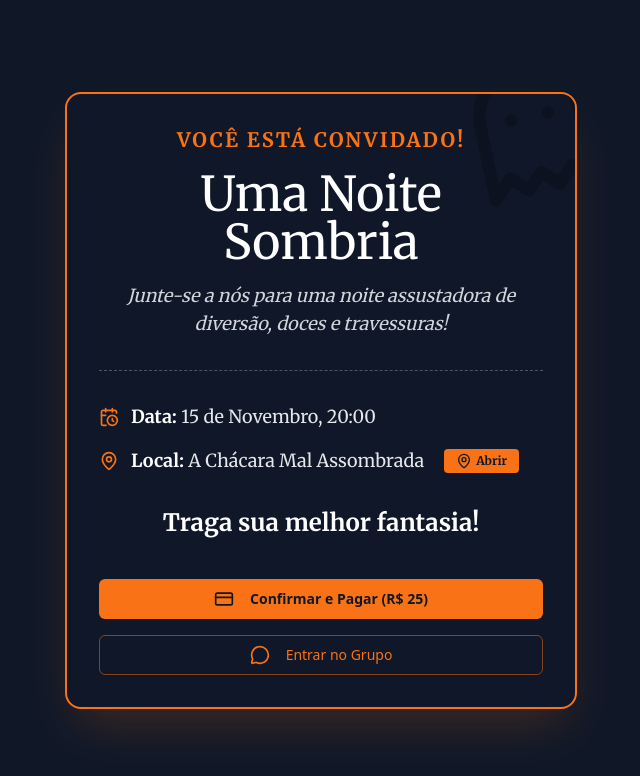
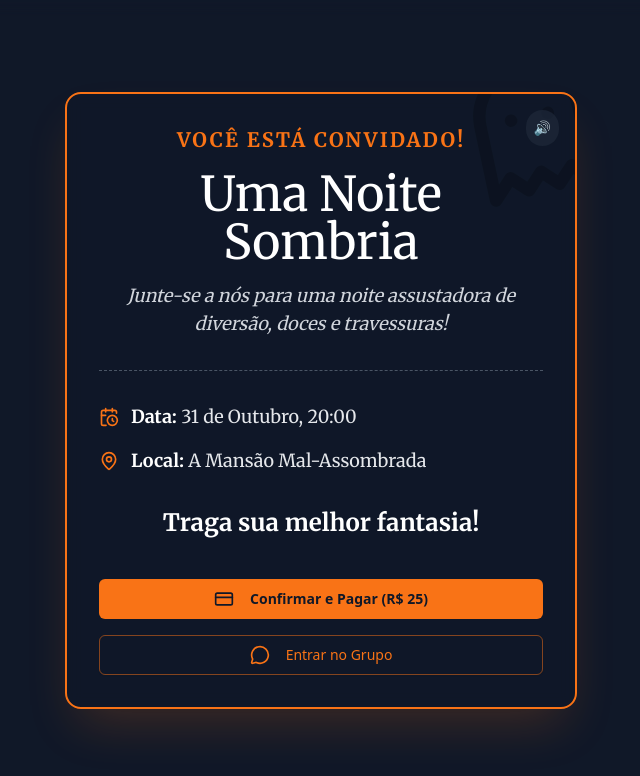
Before and after one commit to GuiRosario/festa-hallowen, a Next.js app: page / in a window 1280 px wide. Shown: the top 776 px of the page, without its empty margins (319-959 px from the left). Built offline with nearby package versions, Linux system fonts and the light colour scheme.

Commit message:
add musica

```diff
--- a/app/page.tsx
+++ b/app/page.tsx
@@ -1,6 +1,6 @@
 "use client";
 
-import { useEffect } from "react";
+import { useState, useEffect } from "react";
 import {
   Ghost,
   MapPin,
@@ -12,59 +12,60 @@ import Link from "next/link";
 import { Button } from "@/components/ui/button";
 
 export default function HomePage() {
+  const [muted, setMuted] = useState(false);
+
   useEffect(() => {
     document.body.classList.add("no-scroll");
     return () => document.body.classList.remove("no-scroll");
   }, []);
 
+  const toggleMute = () => setMuted(!muted);
+
   return (
-    <main className="relative flex min-h-screen items-center justify-center p-4 overflow-hidden bg-gray-900">
-      {/* ---------- Estrelas de Fundo ---------- */}
-      <div className="absolute inset-0 z-[-1] pointer-events-none">
-        {Array.from({ length: 70 }).map((_, i) => {
-          const size = Math.random() * 2 + 2; // 2px a 4px
-          return (
-            <div
-              key={i}
-              className="absolute bg-white rounded-full animate-star"
-              style={{
-                width: `${size}px`,
-                height: `${size}px`,
-                top: `${Math.random() * 100}%`,
-                left: `${Math.random() * 100}%`,
-                animationDelay: `${Math.random() * 5}s`,
-                animationDuration: `${Math.random() * 3 + 2}s`,
-              }}
-            />
-          );
-        })}
-      </div>
-
+    <main className="relative flex min-h-screen items-center justify-center p-4 overflow-hidden">
       {/* ---------- Fantasmas ---------- */}
-      <div className="absolute inset-0 z-0 pointer-events-none mix-blend-normal">
+      <div className="absolute inset-0 z-0 pointer-events-none mix-blend-normal backdrop-blur-sm">
         <Ghost
           className="absolute top-1/4 left-0 text-ghost-light glow-ghost-light animate-float-ghost md:size-[120px] size-[100px]"
-          style={{ animationDelay: "0s", animationDuration: "22s" }}
+          style={{ animationDelay: "0s" }}
         />
         <Ghost
           className="absolute top-1/2 left-0 text-ghost-orange glow-ghost-orange animate-float-ghost md:size-[100px] size-[80px]"
-          style={{ animationDelay: "8s", animationDuration: "24s" }}
+          style={{ animationDelay: "8s" }}
         />
         <Ghost
           className="absolute top-1/3 left-0 text-ghost-purple glow-ghost-purple animate-float-ghost md:size-[110px] size-[85px]"
-          style={{ animationDelay: "15s", animationDuration: "26s" }}
+          style={{ animationDelay: "15s" }}
         />
         <Ghost
           className="absolute top-3/4 left-0 text-ghost-light glow-ghost-light animate-float-ghost md:size-[90px] size-[70px]"
-          style={{ animationDelay: "20s", animationDuration: "21s" }}
+          style={{ animationDelay: "20s" }}
         />
       </div>
 
-      {/* ---------- Card do Convite ---------- */}
+      {/* ---------- Música do YouTube ---------- */}
+      <iframe
+        className="absolute w-0 h-0"
+        src={`https://www.youtube.com/embed/gqVyois9mp4?autoplay=1&loop=1&playlist=gqVyois9mp4&controls=0&mute=${
+          muted ? 1 : 0
+        }`}
+        allow="autoplay"
+      ></iframe>
+
+      {/* ---------- Card do convite ---------- */}
       <div className="relative z-10 w-full max-w-lg overflow-hidden rounded-2xl bg-gray-900/80 p-8 text-center shadow-2xl shadow-halloween-500/20 border-2 border-halloween-500 backdrop-blur-sm">
+        {/* Botão de Mutar */}
+        <Button
+          onClick={toggleMute}
+          className="absolute top-4 right-4 p-2 rounded-full bg-gray-800/70 hover:bg-gray-700 text-white z-20"
+        >
+          {muted ? "🔇" : "🔊"}
+        </Button>
+
         <div className="absolute -top-10 -right-8 text-black/20">
           <Ghost size={150} className="-rotate-12" />
         </div>
+
         <div className="relative z-10">
           <h2 className="text-xl font-bold uppercase tracking-widest text-halloween-500">
             Você está convidado!
@@ -76,38 +77,30 @@ export default function HomePage() {
             Junte-se a nós para uma noite assustadora de diversão, doces e
             travessuras!
           </p>
+
           <div className="my-8 border-t border-dashed border-gray-600"></div>
+
           <div className="space-y-4 text-left text-lg">
             <div className="flex items-center gap-3">
               <CalendarClock className="size-5 flex-shrink-0 text-halloween-500" />
               <span>
-                <span className="font-bold text-white">Data:</span> 15 de
-                Novembro, 20:00
+                <span className="font-bold text-white">Data:</span> 31 de
+                Outubro, 20:00
               </span>
             </div>
             <div className="flex items-center gap-3">
               <MapPin className="size-5 flex-shrink-0 text-halloween-500" />
               <span>
-                <span className="font-bold text-white">Local:</span> A Chácara
-                Mal Assombrada
+                <span className="font-bold text-white">Local:</span> A Mansão
+                Mal-Assombrada
               </span>
-              {/* Botão do Google Maps com ícone */}
-              <a
-                href="https://www.google.com/maps/place/10%C2%B014'14.9%22S+48%C2%B011'35.1%22W/@-10.2412589,-48.1952213,15.73z/data=!4m4!3m3!8m2!3d-10.2374592!4d-48.1930796?entry=ttu&g_ep=EgoyMDI1MTAyNi4wIKXMDSoASAFQAw%3D%3D" // substitua pelo link real
-                target="_blank"
-                rel="noopener noreferrer"
-                className="ml-2 inline-flex items-center gap-1 rounded bg-halloween-500 px-3 py-1 text-xs font-bold text-gray-900 hover:bg-halloween-600 transition"
-                title="Abrir no Google Maps"
-              >
-                <MapPin className="h-4 w-4" />
-                Abrir
-              </a>
             </div>
           </div>
 
           <p className="mt-8 text-2xl font-bold text-white">
             Traga sua melhor fantasia!
           </p>
+
           <div className="mt-10 flex flex-col gap-4">
             <Button
               asChild
@@ -119,6 +112,7 @@ export default function HomePage() {
                 Confirmar e Pagar (R$ 25)
               </Link>
             </Button>
+
             <Button
               asChild
               size="lg"
@@ -126,7 +120,7 @@ export default function HomePage() {
               className="w-full font-sans border-halloween-500/50 text-halloween-500 hover:bg-gray-800 hover:text-halloween-500"
             >
               <a
-                href="https://chat.whatsapp.com/HTasNmNOILD4L1luXpnDpe?mode=wwt "
+                href="https://chat.whatsapp.com/SEU-LINK-AQUI"
                 target="_blank"
                 rel="noopener noreferrer"
               >
@@ -137,24 +131,6 @@ export default function HomePage() {
           </div>
         </div>
       </div>
-
-      {/* ---------- CSS Inline para Animação das Estrelas ---------- */}
-      <style jsx>{`
-        @keyframes star-twinkle {
-          0%,
-          100% {
-            opacity: 0.2;
-          }
-          50% {
-            opacity: 1;
-          }
-        }
-        .animate-star {
-          animation-name: star-twinkle;
-          animation-timing-function: linear;
-          animation-iteration-count: infinite;
-        }
-      `}</style>
     </main>
   );
 }
```
Also changed, not shown: 1 other file (tests, documents, lock files or other folders).
